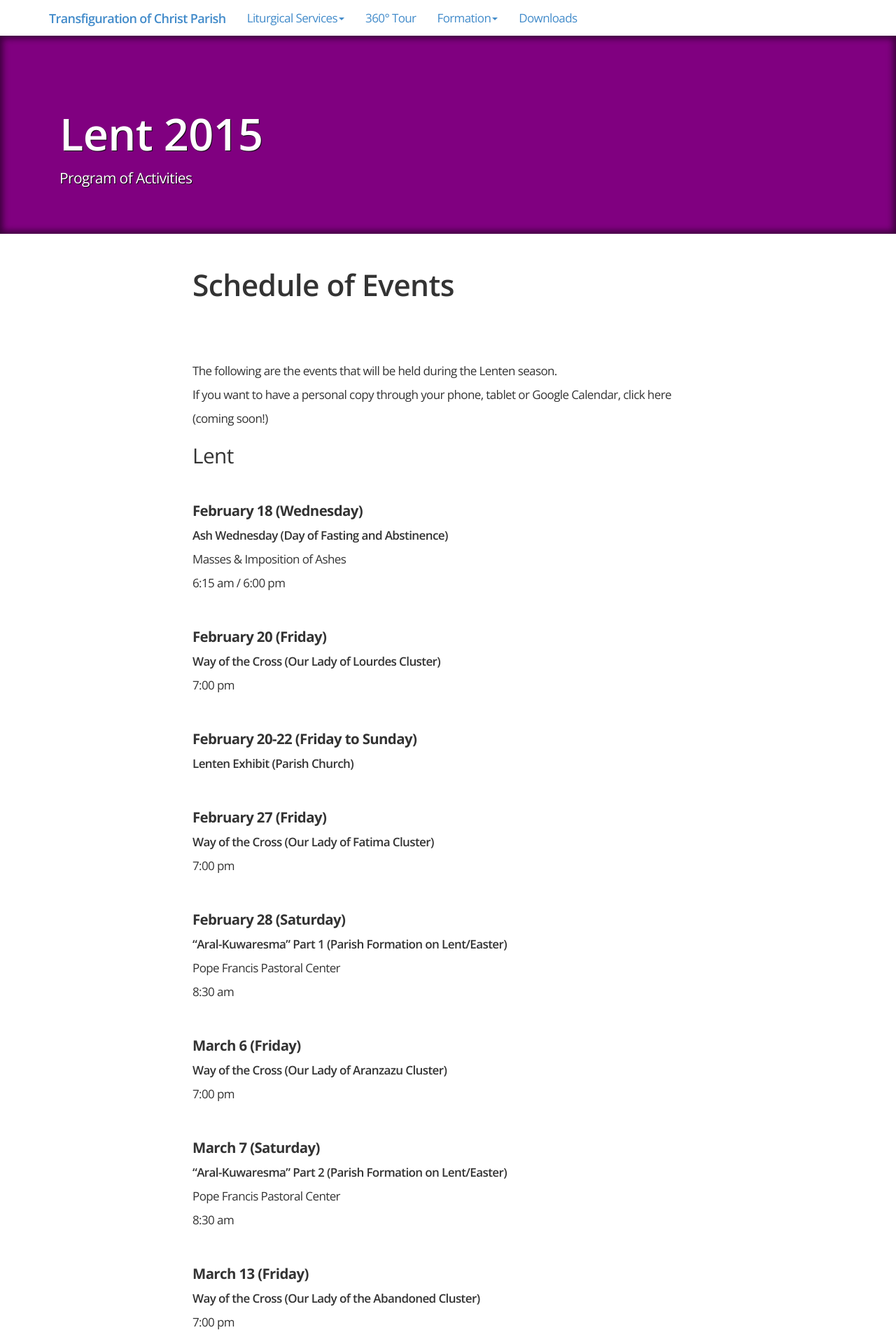
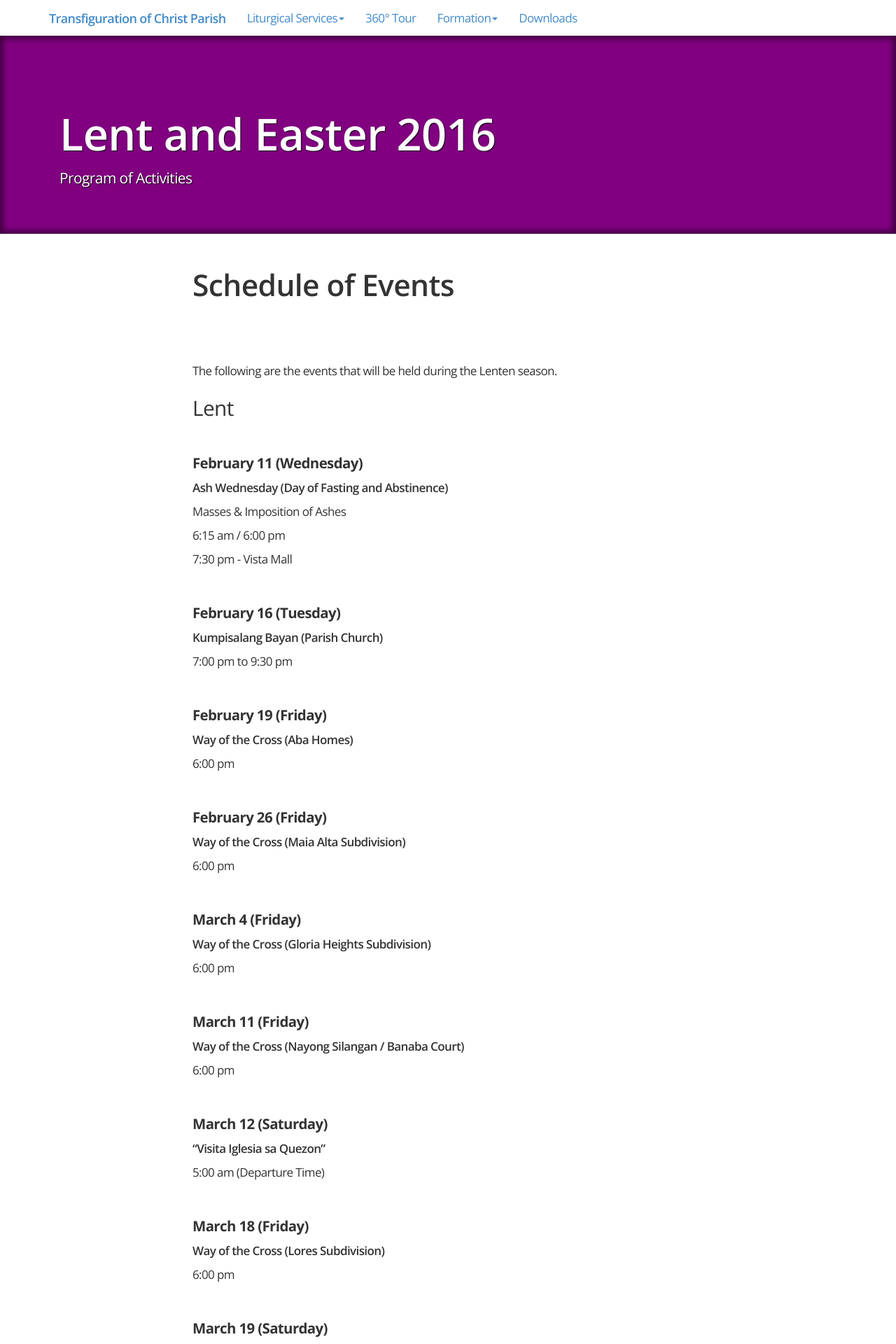
Before and after one commit to jerieljan/ourtransfi, a Jekyll site: the page built from Home/pages/lent-2015.html, in a window 1280 px wide. Shown: the top 1920 px of the page at 70% size. Built offline with Jekyll 4.4.1, drawn with Linux system fonts in a browser that asks for light colours; nearby versions of some CDN libraries; some of the changed text lies outside the part shown.

Commit message:
Updated the Lent season site to a new url (/lent) and with 2016 schedules.

```diff
--- a/Home/pages/lent-2015.html
+++ b/Home/pages/lent-2015.html
@@ -1,12 +1,12 @@
 ---
 layout: default
 
-title: Lent 2015
-description: A list of all the events and dates during Lent in the Transfiguration of Christ Parish.
+title: Lent and Easter 2016
+description: A list of all the events and dates during Lent and Easter in the Transfiguration of Christ Parish.
 subtext: Program of Activities
 style: "background-color: purple"
-css: lent2015.css
-permalink: /lent2015/
+css: lent.css
+permalink: /lent/
 
 ---
 
@@ -15,110 +15,84 @@ permalink: /lent2015/
         <h1>Schedule of Events</h1>
 
         <br />The following are the events that will be held during the Lenten season.
-        <br />If you want to have a personal copy through your phone, tablet or Google Calendar, click here (coming soon!)
 
         <h2>Lent</h2>
 
-        <p><span class="sched-date">February 18 (Wednesday)</span>
+        <p><span class="sched-date">February 11 (Wednesday)</span>
         <br /><span class="sched-title">Ash Wednesday (Day of Fasting and Abstinence)</span>
         <br /> Masses & Imposition of Ashes
         <br /> 6:15 am / 6:00 pm
+        <br /> 7:30 pm - Vista Mall
 
-        <p><span class="sched-date">February 20 (Friday)</span>
-        <br /><span class="sched-title">Way of the Cross (Our Lady of Lourdes Cluster)</span>
-        <br /> 7:00 pm
+        <p><span class="sched-date">February 16 (Tuesday)</span>
+        <br /><span class="sched-title">Kumpisalang Bayan (Parish Church)</span>
+        <br /> 7:00 pm to 9:30 pm
 
-        <p><span class="sched-date">February 20-22 (Friday to Sunday)</span>
-        <br /><span class="sched-title">Lenten Exhibit (Parish Church)</span>
+        <p><span class="sched-date">February 19 (Friday)</span>
+        <br /><span class="sched-title">Way of the Cross (Aba Homes)</span>
+        <br /> 6:00 pm
 
-        <p><span class="sched-date">February 27 (Friday)</span>
-        <br /><span class="sched-title">Way of the Cross (Our Lady of Fatima Cluster)</span>
-        <br /> 7:00 pm
+        <p><span class="sched-date">February 26 (Friday)</span>
+        <br /><span class="sched-title">Way of the Cross (Maia Alta Subdivision)</span>
+        <br /> 6:00 pm
 
-        <p><span class="sched-date">February 28 (Saturday)</span>
-        <br /><span class="sched-title">“Aral-Kuwaresma” Part 1 (Parish Formation on Lent/Easter)</span>
-        <br /> Pope Francis Pastoral Center
-        <br /> 8:30 am
+        <p><span class="sched-date">March 4 (Friday)</span>
+        <br /><span class="sched-title">Way of the Cross (Gloria Heights Subdivision)</span>
+        <br /> 6:00 pm
 
-        <p><span class="sched-date">March 6 (Friday)</span>
-        <br /><span class="sched-title">Way of the Cross (Our Lady of Aranzazu Cluster)</span>
-        <br /> 7:00 pm
+        <p><span class="sched-date">March 11 (Friday)</span>
+        <br /><span class="sched-title">Way of the Cross (Nayong Silangan / Banaba Court)</span>
+        <br /> 6:00 pm
 
-        <p><span class="sched-date">March 7 (Saturday)</span>
-        <br /><span class="sched-title">“Aral-Kuwaresma” Part 2 (Parish Formation on Lent/Easter)</span>
-        <br /> Pope Francis Pastoral Center
-        <br /> 8:30 am
-
-        <p><span class="sched-date">March 13 (Friday)</span>
-        <br /><span class="sched-title">Way of the Cross (Our Lady of the Abandoned Cluster)</span>
-        <br /> 7:00 pm
-
-        <p><span class="sched-date">March 14 (Saturday)</span>
-        <br /><span class="sched-title">“Visita Iglesia ng Transfi”</span>
+        <p><span class="sched-date">March 12 (Saturday)</span>
+        <br /><span class="sched-title">“Visita Iglesia sa Quezon”</span>
         <br /> 5:00 am (Departure Time)
 
-        <p><span class="sched-date">March 16 (Monday)</span>
-        <br /><span class="sched-title">“Kumpisalang Bayan” (Parish Church)</span>
-        <br /> 6:30 pm to 9:30 pm
-        <p><span class="sched-date">March 20 (Friday)</span>
-        <br /><span class="sched-title">Way of the Cross (Our Lady of Light Cluster)</span>
-        <br /> 7:00 pm
+        <p><span class="sched-date">March 18 (Friday)</span>
+        <br /><span class="sched-title">Way of the Cross (Lores Subdivision)</span>
+        <br /> 6:00 pm
 
-        <p><span class="sched-date">March 21 (Saturday)</span>
-        <br /><span class="sched-title">Lenten Recollection 1 (Pope Francis Pastoral Center)</span>
-        <br /> 7:30 pm
-
-        <p><span class="sched-date">March 27 (Friday)</span>
-        <br /><span class="sched-title">Way of the Cross (Immaculate Conception Cluster)</span>
-        <br /> 7:00 pm
-
-        <p><span class="sched-date">March 28 (Saturday)</span>
-        <br /><span class="sched-title">Lenten Recollection 2 (Pope Francis Pastoral Center)</span>
+        <p><span class="sched-date">March 19 (Saturday)</span>
+        <br /><span class="sched-title">Lenten Recollection (Parish Church)</span>
         <br /> 7:30 pm
 
         <h2>Holy Week</h2>
 
-        <p><span class="sched-date">March 29 (Passion Sunday)</span>
+        <p><span class="sched-date">March 20 (Passion Sunday)</span>
         <br /><span class="sched-title">Blessing of Palms (Woodrow Hills Rotonda)</span>
         <br /> 5:00 am
         <br /><span class="sched-title">Procession of Palms</span>
         <br /> 5:30 am
-        <br /><span class="sched-title">Masses (Parish Church)</span>
+        <br /><span class="sched-title">Masses (Parish Church only)</span>
         <br /> 6:30 am / 8:00 am / 9:30 am / 5:00 pm / 6:30 pm
         <br /> Note: No Masses in all chapels on Passion Sunday
 
-        <p><span class="sched-date">March 30 (Holy Monday)</span>
+        <p><span class="sched-date">March 21 (Holy Monday)</span>
         <br /><span class="sched-title">“Pabasa sa Transfi” (Pope Francis Pastoral Center)</span>
         <br /> 8:00 am
 
-        <p><span class="sched-date">March 31 to April 1 (Holy Tuesday & Holy Wednesday)</span>
+        <p><span class="sched-date">March 22 to 23 (Holy Tuesday & Holy Wednesday)</span>
         <br /><span class="sched-title">Different Lenten activities in parish clusters/MSK areas</span>
 
-        <p><span class="sched-date">April 2 (Holy Thursday)</span>
+        <p><span class="sched-date">March 24 (Holy Thursday)</span>
         <br /><span class="sched-title">Chrism Mass (Antipolo Cathedral)</span>
         <br /> 6:00 am
         <br /><span class="sched-title">Mass of the Lord’s Supper (Parish Church)</span>
-        <br /> 4:30 pm
+        <br /> 3:30 pm
         <br /><span class="sched-title">Transfer of the Blessed Sacrament</span>
         <br /> 5:30 pm
         <br /><span class="sched-title">Vigil to the Blessed Sacrament</span>
         <br /> 6:00 pm to 12:00 midnight only
-        <br /> Note: 	No prayers of the Way of the Cross inside the church. The Way of the Cross can be done at the church patio.
 
-
-        <p><span class="sched-date">April 3 (Good Friday)</span>
-        <br /><span class="sched-title">Way of the Cross (Parish Church)</span>
-        <br /> 9:00 am
-        <br /><span class="sched-title">Good Friday Service/Veneration of the Cross</span>
+        <p><span class="sched-date">March 25 (Good Friday)</span>
+        <br /><span class="sched-title">Good Friday Service / Veneration of the Cross</span>
         <br /> 3:00 pm
-        <br /><span class="sched-title">Catechism on the Good Friday Procession (Parish Church)</span>
+        <br /><span class="sched-title">Catechism on the Good Friday Procession</span>
         <br /> 4:30 pm
         <br /><span class="sched-title">Procession</span>
         <br /> 5:00 pm
 
-        <p><span class="sched-date">April 4 (Holy Saturday)</span>
-        <br /><span class="sched-title">“Bayanihan sa Parokya”</span>
-        <br /> 8:00 am
+        <p><span class="sched-date">March 26 (Holy Saturday)</span>
         <br /><span class="sched-title">Easter Vigil Mass</span>
         <br /> 9:00 pm
         <br /><span class="sched-title">“Salubong”</span>
@@ -126,17 +100,17 @@ permalink: /lent2015/
 
         <h2>Easter</h2>
 
-        <p><span class="sched-date">April 5 (Easter Sunday)</span>
+        <p><span class="sched-date">March 27 (Easter Sunday)</span>
         <br /><span class="sched-title">Masses (Parish Church)</span>
         <br /> 6:30 am / 8:00 am / 9:30 am / 5:00 pm / 6:30 pm
         <br /> Note: Regular Masses in chapels
 
-        <p><span class="sched-date">April 6 to 11 (Easter Monday to Easter Saturday)</span>
+        <p><span class="sched-date">March 28 to April 2 (Easter Monday to Easter Saturday)</span>
         <br /><span class="sched-title">Easter Octave Masses</span>
         <br /> 6:15 am (6:00 pm on Wednesday)
 
-        <p><span class="sched-date">April 12 (Divine Mercy Sunday)</span>
-        <br /><span class="sched-title">Mass</span>
+        <p><span class="sched-date">April 3 (Divine Mercy Sunday)</span>
+        <br /><span class="sched-title">Mass (Ferretville)</span>
         <br /> 4:00 pm
         <br /><span class="sched-title">Procession</span>
         <br /> 5:00 pm
```
Also changed, not shown: Home/css/lent.css (renamed from Home/css/lent2015.css).
